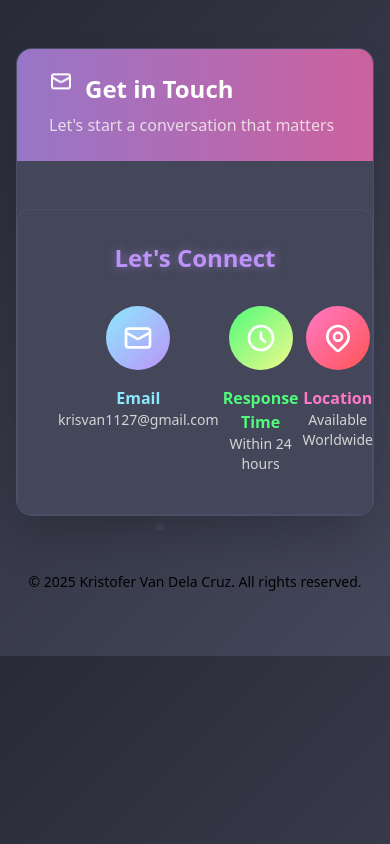
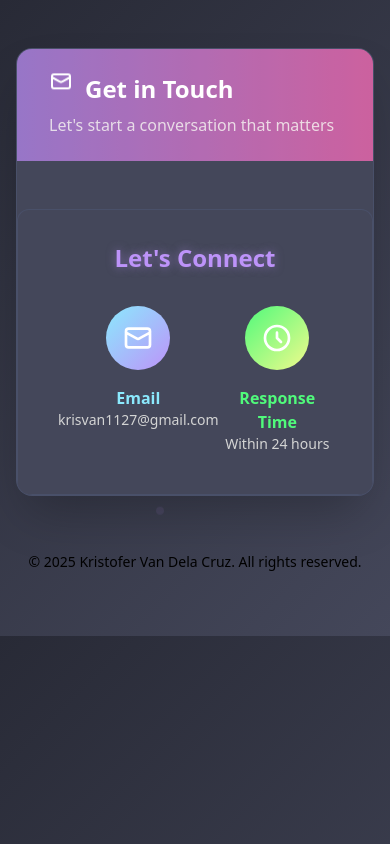
Before and after one commit to cawcowz/kristofer, a website: page src/contact.html in a window 390 px wide. Drawn offline with nearby package versions, Linux system fonts and the light colour scheme.

Commit message:
Update contact.html

```diff
--- a/src/contact.html
+++ b/src/contact.html
@@ -181,7 +181,7 @@
                             <p class="text-dracula-green font-semibold">Response Time</p>
                             <p class="text-dracula-foreground/80 text-sm">Within 24 hours</p>
                         </div>
-                        <div class="text-center group">
+                        <div class="text-center group hidden md:block">
                             <div class="w-16 h-16 bg-gradient-to-br from-dracula-pink to-dracula-red rounded-full flex items-center justify-center mx-auto mb-4 group-hover:scale-110 transition-transform duration-300">
                                 <svg class="w-8 h-8 text-white" fill="none" stroke="currentColor" viewBox="0 0 24 24">
                                     <path stroke-linecap="round" stroke-linejoin="round" stroke-width="2" d="M17.657 16.657L13.414 20.9a1.998 1.998 0 01-2.827 0l-4.244-4.243a8 8 0 1111.314 0z"></path>
```
